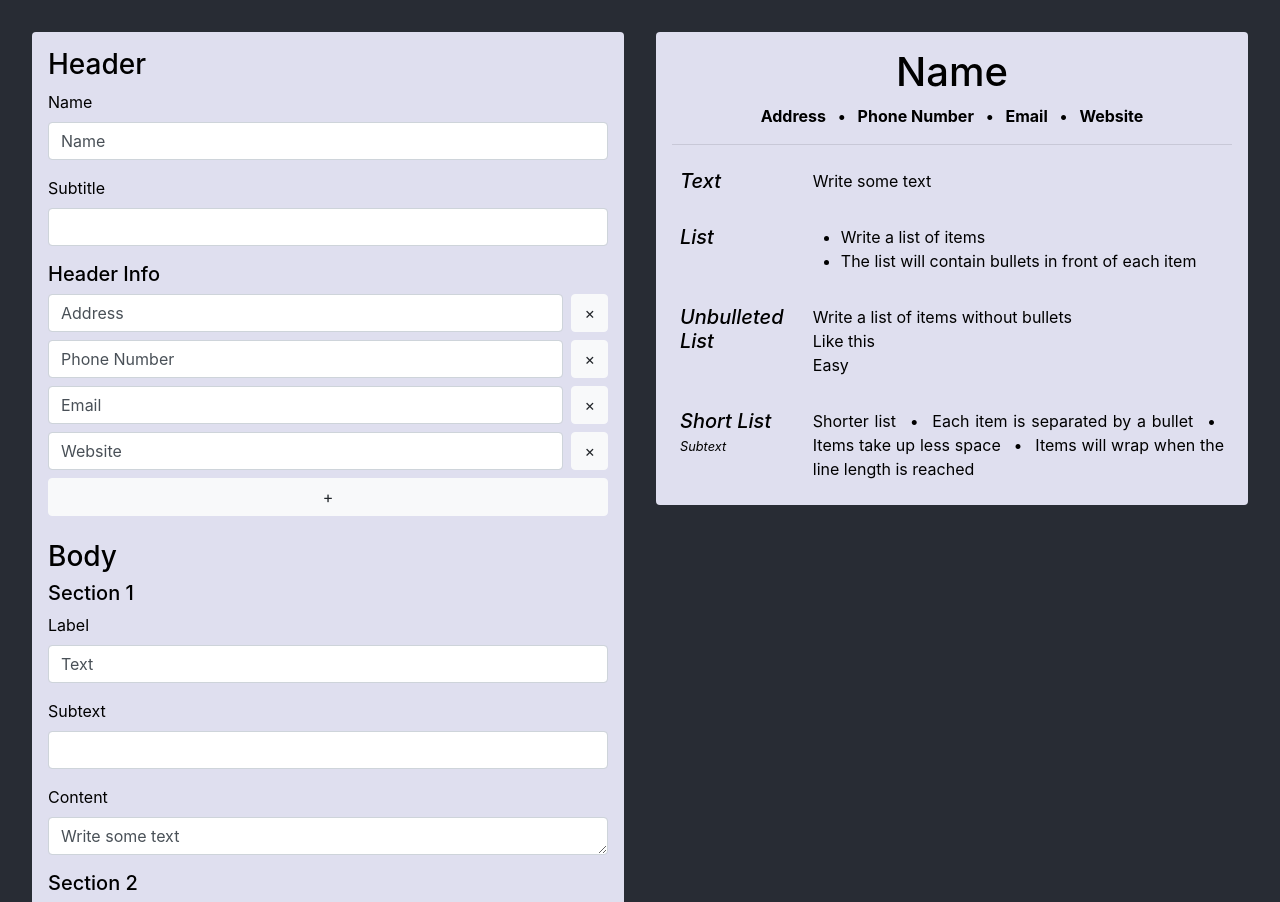
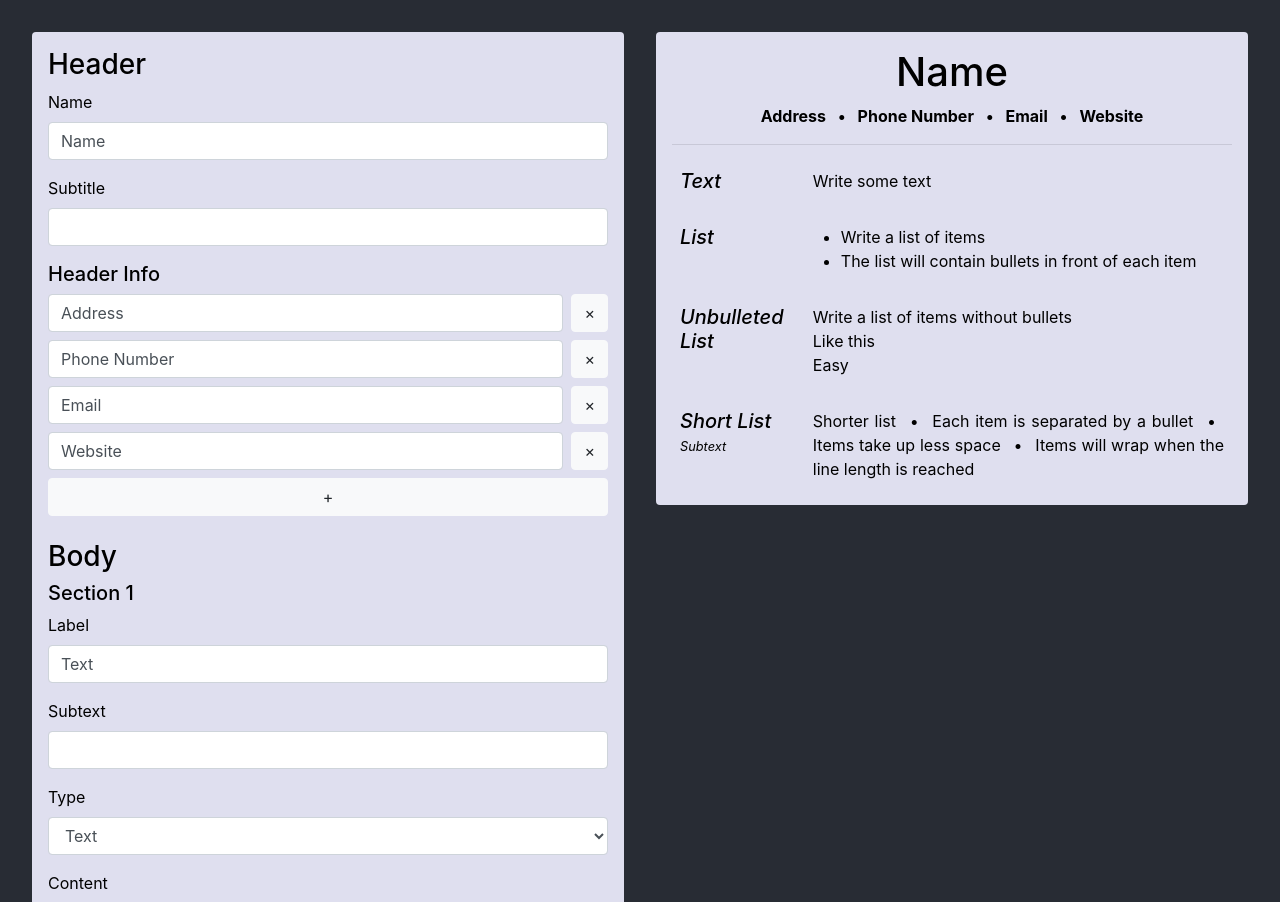
Before and after one commit to WKHAllen/BuildMyCV, a React (Create React App) app: page / in a window 1280 px wide. Shown: the top 902 px of the page. Built offline with nearby package versions, Linux system fonts and the light colour scheme.

Commit message:
Add section type selection

```diff
--- /dev/null
+++ b/src/components/ControlledSelect.tsx
@@ -0,0 +1,57 @@
+import React from 'react';
+
+interface Options {
+	[optionName: string]: string;
+}
+
+export interface ControlledSelectProps extends React.DetailedHTMLProps<React.SelectHTMLAttributes<HTMLSelectElement>, HTMLSelectElement> {
+	id: any;
+	value: string;
+	options: Options;
+}
+
+export interface ControlledSelectState {
+	value: string;
+}
+
+export default class ControlledSelect extends React.Component<ControlledSelectProps, ControlledSelectState> {
+	constructor(props: ControlledSelectProps) {
+		super(props);
+
+		this.state = {
+			value: props.value || ''
+		};
+	}
+
+	static getDerivedStateFromProps(props: ControlledSelectProps, currentState: ControlledSelectState) {
+		if (currentState.value !== props.value) {
+			return {
+				value: props.value
+			}
+		}
+		return null;
+	}
+
+	render() {
+		return (
+			<select
+				{...this.props}
+				value={this.state.value}
+				onChange={(event) => this.onInputChange(event)}>
+					{Object.keys(this.props.options).map((option) =>
+						<option value={option}>{this.props.options[option]}</option>
+					)}
+			</select>
+		);
+	}
+
+	onInputChange(event: React.ChangeEvent<HTMLSelectElement>) {
+		this.setState({
+			value: event.target.value
+		});
+
+		if (this.props.onChange) {
+			this.props.onChange(event);
+		}
+	}
+}
--- a/src/components/EditSection.tsx
+++ b/src/components/EditSection.tsx
@@ -2,7 +2,15 @@ import React from 'react';
 import '../css/EditSection.css';
 import ControlledInput from './ControlledInput';
 import ControlledTextarea from './ControlledTextarea';
+import ControlledSelect from './ControlledSelect';
 import { UpdateOptions } from './App';
+
+const sectionTypes = {
+	'string':         'Text',
+	'list':           'List',
+	'unbulletedlist': 'Unbulleted List',
+	'shortlist':      'Short List'
+};
 
 export interface EditSectionProps {
 	index: number;
@@ -36,7 +44,15 @@ export default class EditSection extends React.Component<EditSectionProps> {
 						value={this.props.subtext || ''}
 						onChange={(event) => this.props.onUpdate({ sectionItem: { index: this.props.index, subtext: event.target.value } })} />
 				</div>
-				{/* TODO: type dropdown */}
+				<div className="form-group">
+					<label htmlFor={`section-type-${this.props.index}`}>Type</label>
+					<ControlledSelect
+						className="form-control"
+						id={`section-type-${this.props.index}`}
+						value={this.props.type}
+						options={sectionTypes}
+						onChange={(event) => this.onTypeUpdate(event)} />
+				</div>
 				<div className="form-group">
 					<label htmlFor={`section-content-${this.props.index}`}>Content</label>
 					<ControlledTextarea
@@ -54,4 +70,21 @@ export default class EditSection extends React.Component<EditSectionProps> {
 			</div>
 		);
 	}
+
+	private onTypeUpdate(event: React.ChangeEvent<HTMLSelectElement>): void {
+		let newContent = this.props.content;
+		if (event.target.value === 'string' && typeof this.props.content !== 'string') {
+			newContent = this.props.content.join('\n');
+		} else if (event.target.value !== 'string' && typeof this.props.content === 'string') {
+			newContent = this.props.content.split('\n');
+		}
+
+		this.props.onUpdate({
+			sectionItem: {
+				index: this.props.index,
+				type: event.target.value,
+				content: newContent
+			}
+		});
+	}
 }
```
